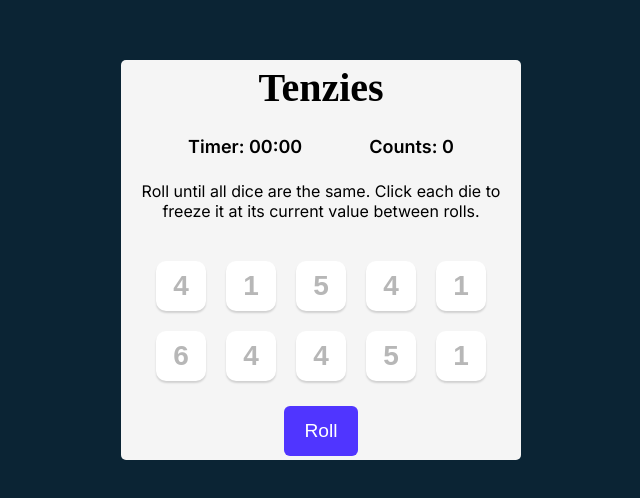
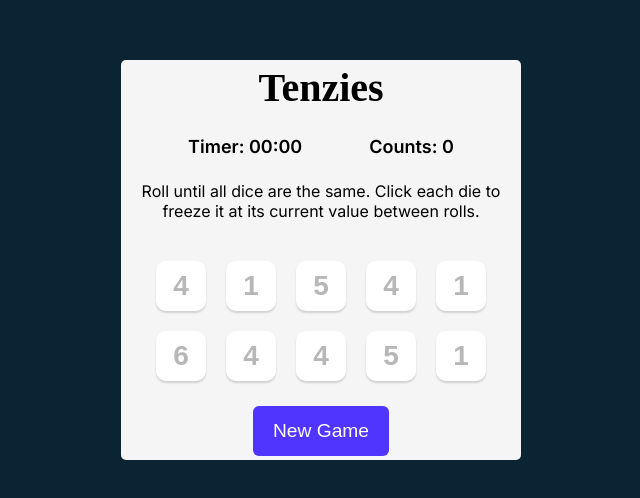
Before and after one commit to yy933/Tenzies-Dice-Game, a React (Vite) app: page / in a window 1280 px wide. Shown: the part 140-638 px from the top of the page, without its empty margins (319-959 px from the left). Built offline with nearby package versions, Linux system fonts and the light colour scheme.

Commit message:
feat: update roll button text under gameInit condition from Roll to New Game

```diff
--- a/App.jsx
+++ b/App.jsx
@@ -124,7 +124,7 @@ export default function App() {
 
       <div className="dice-container">{diceElements}</div>
       <button ref={newGameButtonRef} className="roll-dice" onClick={rollDice}>
-        {gameWon ? "New Game" : "Roll"}
+        {gameWon || gameInit ? "New Game" : "Roll"}
       </button>
     </main>
   );
```
